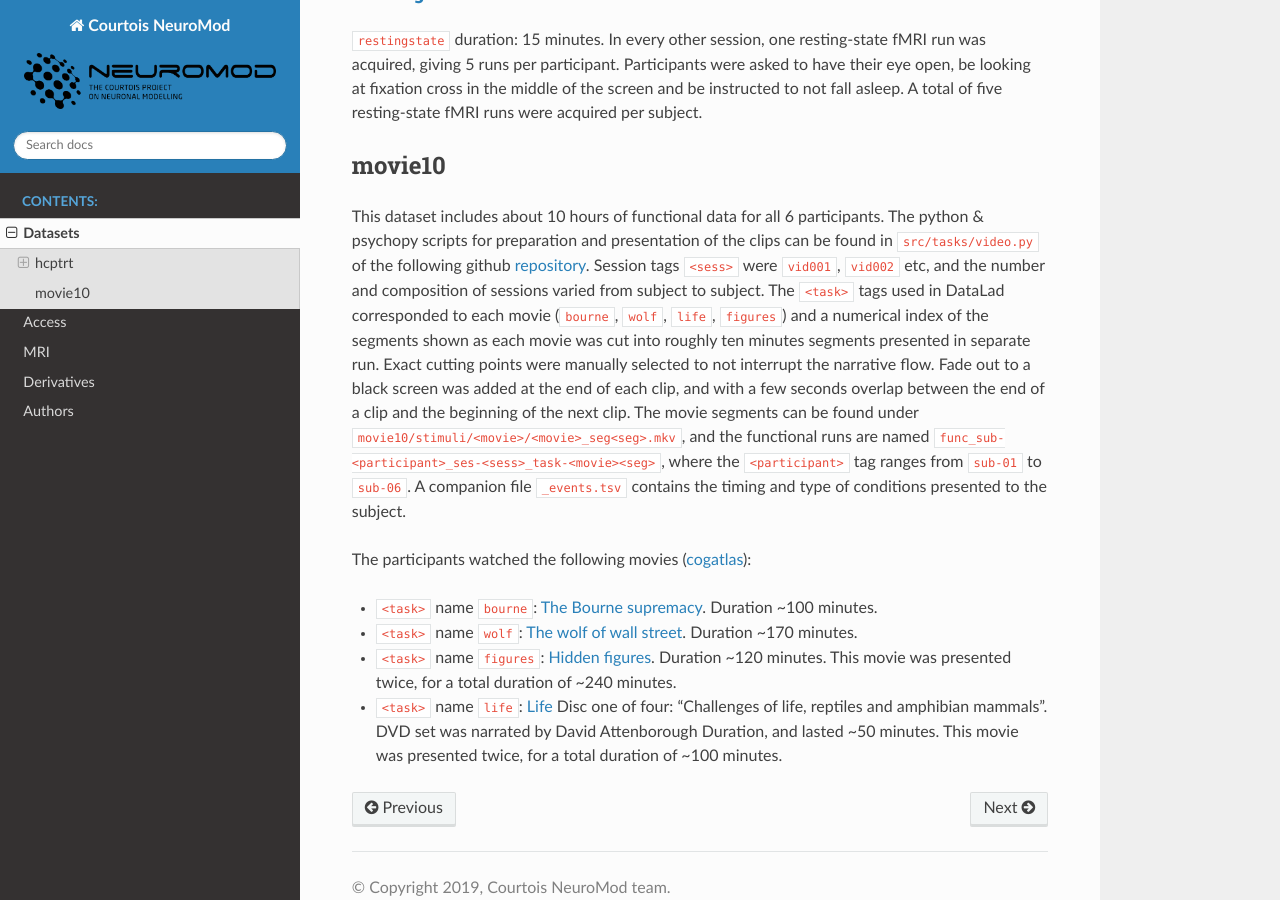
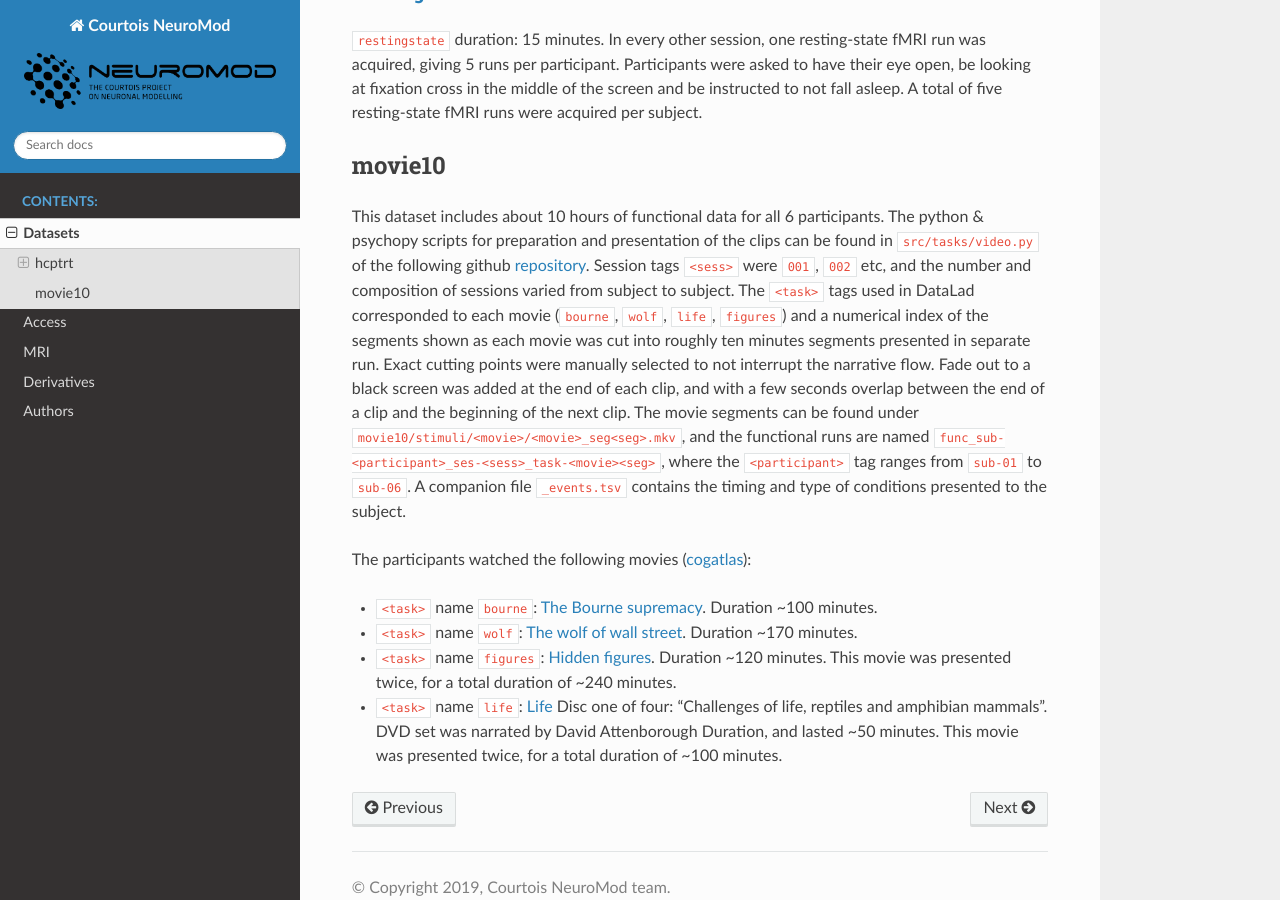
Before and after one commit to courtois-neuromod/cneuromod_docs, a Sphinx documentation site: the page built from source/DATASETS.md, in a window 1280 px wide and 900 px high, scrolled down 2962 px. Built offline with Sphinx 7.4.7 and the Read the Docs theme 2.0.0, drawn with Linux system fonts in a browser that asks for light colours.

Commit message:
fix session naming

```diff
--- a/source/DATASETS.md
+++ b/source/DATASETS.md
@@ -32,7 +32,7 @@
 ## movie10
 
 This dataset includes about 10 hours of functional data for all 6 participants. The python & psychopy scripts for preparation and presentation of the clips can be found in `src/tasks/video.py` of the following github [repository](https://github.com/courtois-neuromod/task_stimuli).
-Session tags `<sess>` were `vid001`, `vid002` etc, and the number and composition of sessions varied from subject to subject. The `<task>` tags used in DataLad corresponded to each movie (`bourne`, `wolf`, `life`, `figures`) and a numerical index of the segments shown as each movie was cut into roughly ten minutes segments presented in separate run. Exact cutting points were manually selected to not interrupt the narrative flow. Fade out to a black screen was added at the end of each clip, and with a few seconds overlap between the end of a clip and the beginning of the next clip. The movie segments can be found under `movie10/stimuli/<movie>/<movie>_seg<seg>.mkv`, and the functional runs are named `func_sub-<participant>_ses-<sess>_task-<movie><seg>`, where the `<participant>` tag ranges from `sub-01` to `sub-06`. A companion file `_events.tsv` contains the timing and type of conditions presented to the subject.
+Session tags `<sess>` were `001`, `002` etc, and the number and composition of sessions varied from subject to subject. The `<task>` tags used in DataLad corresponded to each movie (`bourne`, `wolf`, `life`, `figures`) and a numerical index of the segments shown as each movie was cut into roughly ten minutes segments presented in separate run. Exact cutting points were manually selected to not interrupt the narrative flow. Fade out to a black screen was added at the end of each clip, and with a few seconds overlap between the end of a clip and the beginning of the next clip. The movie segments can be found under `movie10/stimuli/<movie>/<movie>_seg<seg>.mkv`, and the functional runs are named `func_sub-<participant>_ses-<sess>_task-<movie><seg>`, where the `<participant>` tag ranges from `sub-01` to `sub-06`. A companion file `_events.tsv` contains the timing and type of conditions presented to the subject.
 
 The participants watched the following movies ([cogatlas](https://www.cognitiveatlas.org/id/trm_4c898da401420/)):
  * `<task>` name `bourne`: [The Bourne supremacy](https://en.wikipedia.org/wiki/The_Bourne_Supremacy_%28film%29). Duration ~100 minutes.
```
